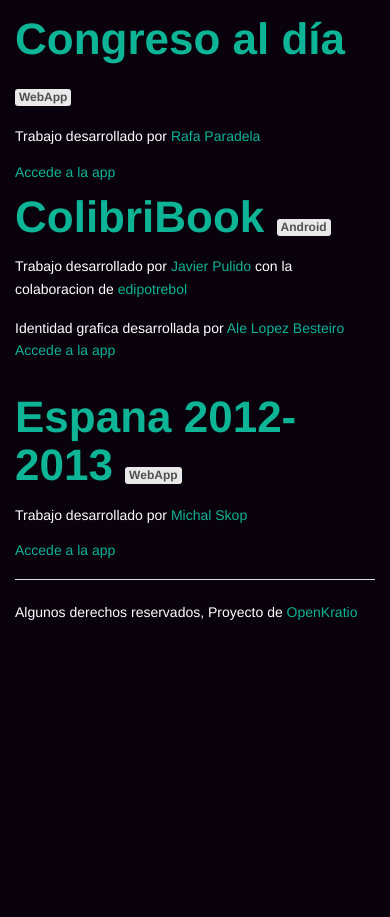
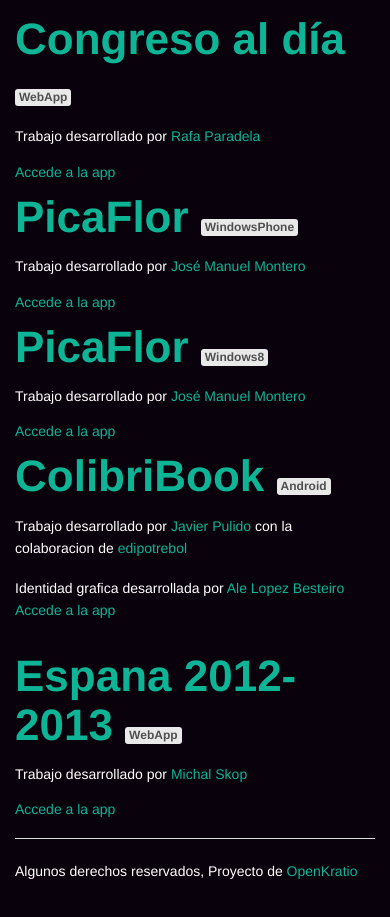
Before and after one commit to openkratio/proyecto-colibri, a Django app: template colibri/templates/main/apps.html in a window 390 px wide. Shown: the part 471-1388 px from the top of the page. Before the commit the page ends 1091 px from the top, so only its background shows below. Run offline with Django 3.2, Linux system fonts and the light colour scheme; the template is opened without the code that fills it, so the values that code supplies are empty; parts of the project's set-up code (start-up, migrations or seed data) failed here and were passed over; some libraries are stand-ins or nearby versions; some web fonts are replaced.

Commit message:
Adding app PicaFlor for WindowsPhone and Windows8

```diff
--- a/colibri/templates/main/apps.html
+++ b/colibri/templates/main/apps.html
@@ -11,6 +11,16 @@
       <h1>Congreso al día <span class="radius secondary label">WebApp</span></h1>
       <p>Trabajo desarrollado por  <a href="http://about.me/rafaparadela">Rafa Paradela</a></p>
       <a href="http://www.congresoaldia.es/" target="_blank">Accede a la app</a>
+    </div>
+    <div class="twelve columns">
+      <h1>PicaFlor <span class="radius secondary label">WindowsPhone</span></h1>
+      <p>Trabajo desarrollado por  <a href="http://twitter.com/josemmortega">José Manuel Montero</a></p>
+      <a href="http://www.windowsphone.com/es-es/store/app/picaflor/01df0c96-7cd2-4f61-af56-87d6b3cdfa64" target="_blank">Accede a la app</a>
+    </div>
+    <div class="twelve columns">
+      <h1>PicaFlor <span class="radius secondary label">Windows8</span></h1>
+      <p>Trabajo desarrollado por  <a href="http://twitter.com/josemmortega">José Manuel Montero</a></p>
+      <a href="http://apps.microsoft.com/windows/es-es/app/picaflor/328352b0-6abe-4d6f-a4c7-fda567487857" target="_blank">Accede a la app</a>
     </div>
     <div class="twelve columns">
       <h1>ColibriBook <span class="radius secondary label">Android</span></h1>
```
